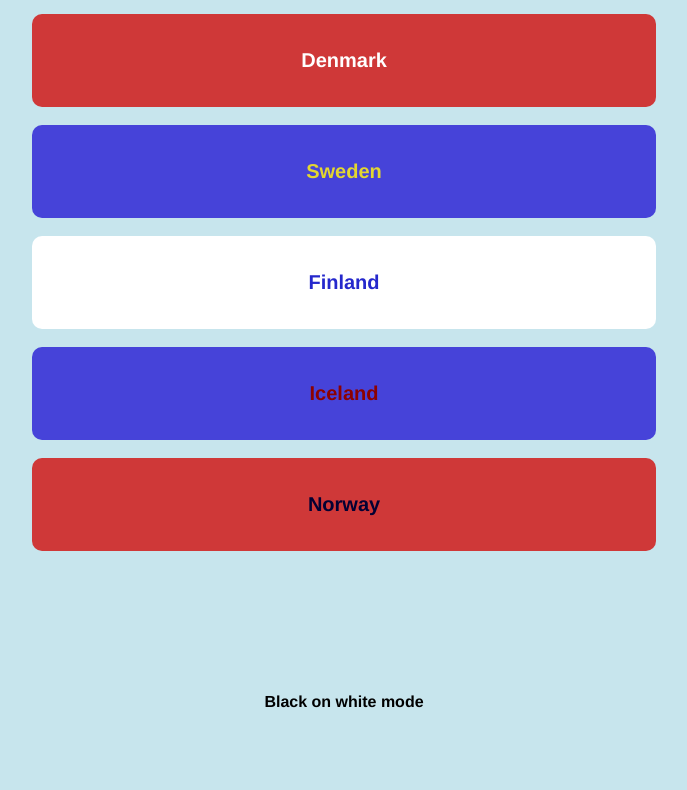
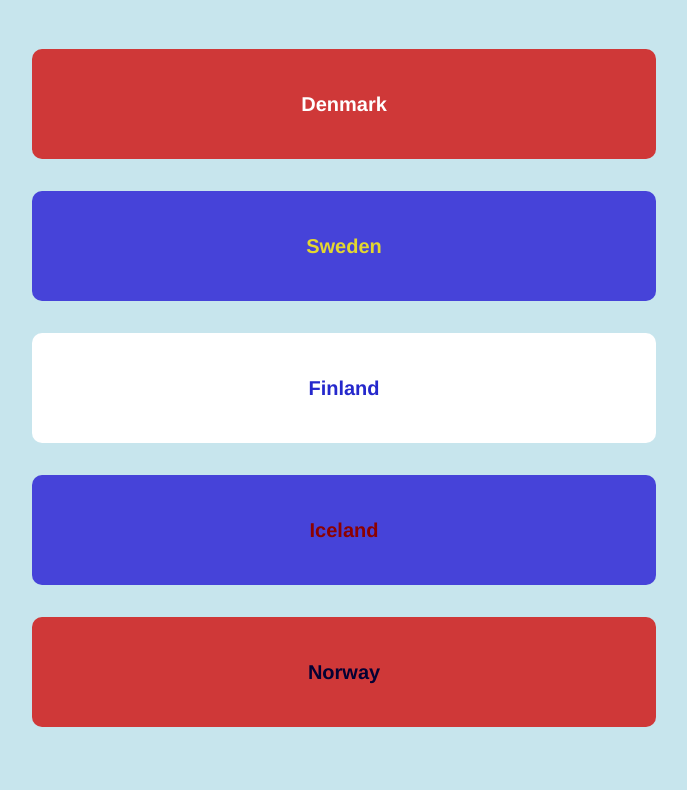
Before and after one commit to linnhofseide/thenordiccountries, a plain HTML site: page index.html in a window 1280 px wide. Shown: the part 105-895 px from the top of the page, without its empty margins (296-983 px from the left). Before the commit the page ends 829 px from the top, so only its background shows below. Drawn offline with Linux system fonts and the light colour scheme.

Commit message:
Update nordiccountries.css

```diff
--- a/css/nordiccountries.css
+++ b/css/nordiccountries.css
@@ -5,7 +5,10 @@
 }
 body{
 	font-family: Helvetica;
-}
+ 	padding-left: 100px;
+	padding-right: 100px;
+	line-height: 2;
+ }
 
 h1.thenordiccountries{ font-size: 40px;
 	color: black;
```
